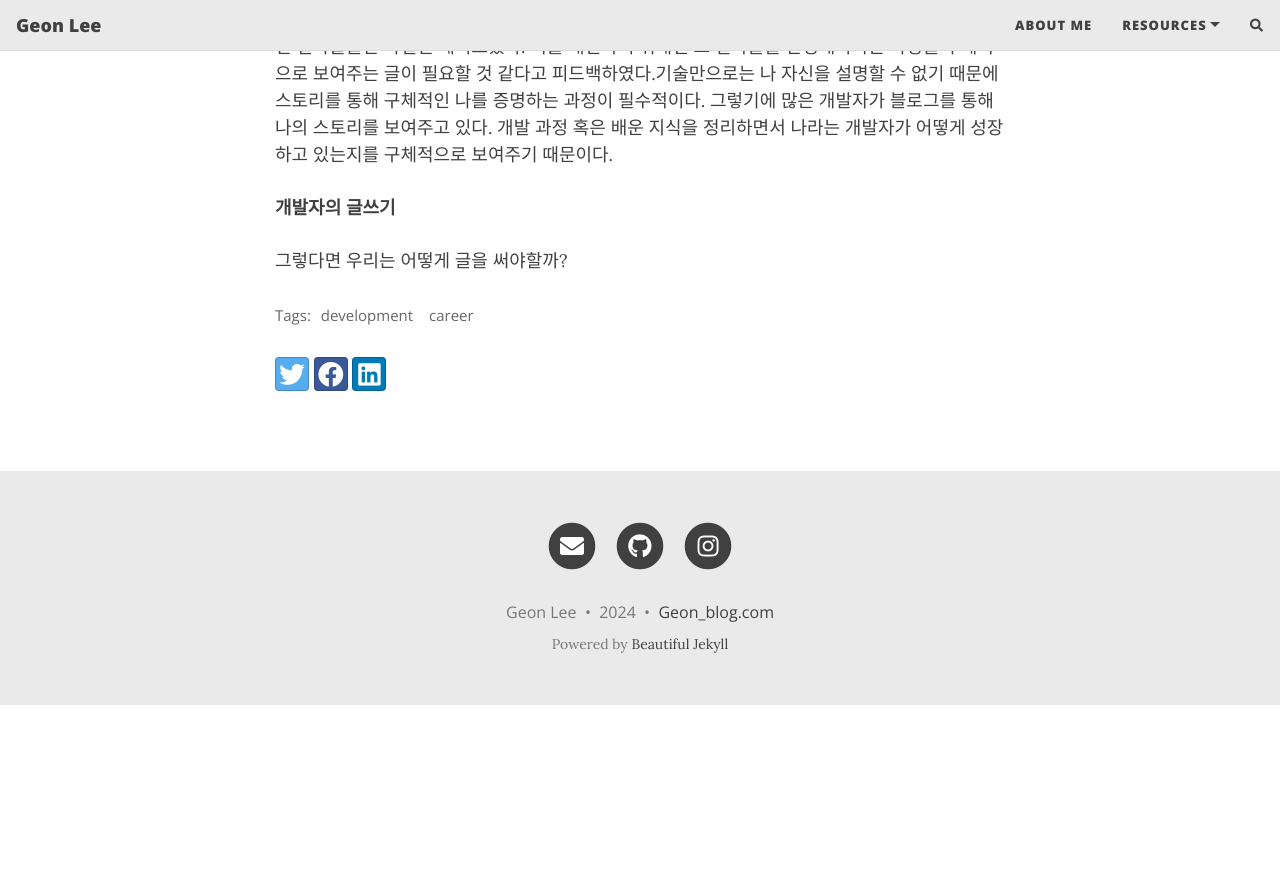
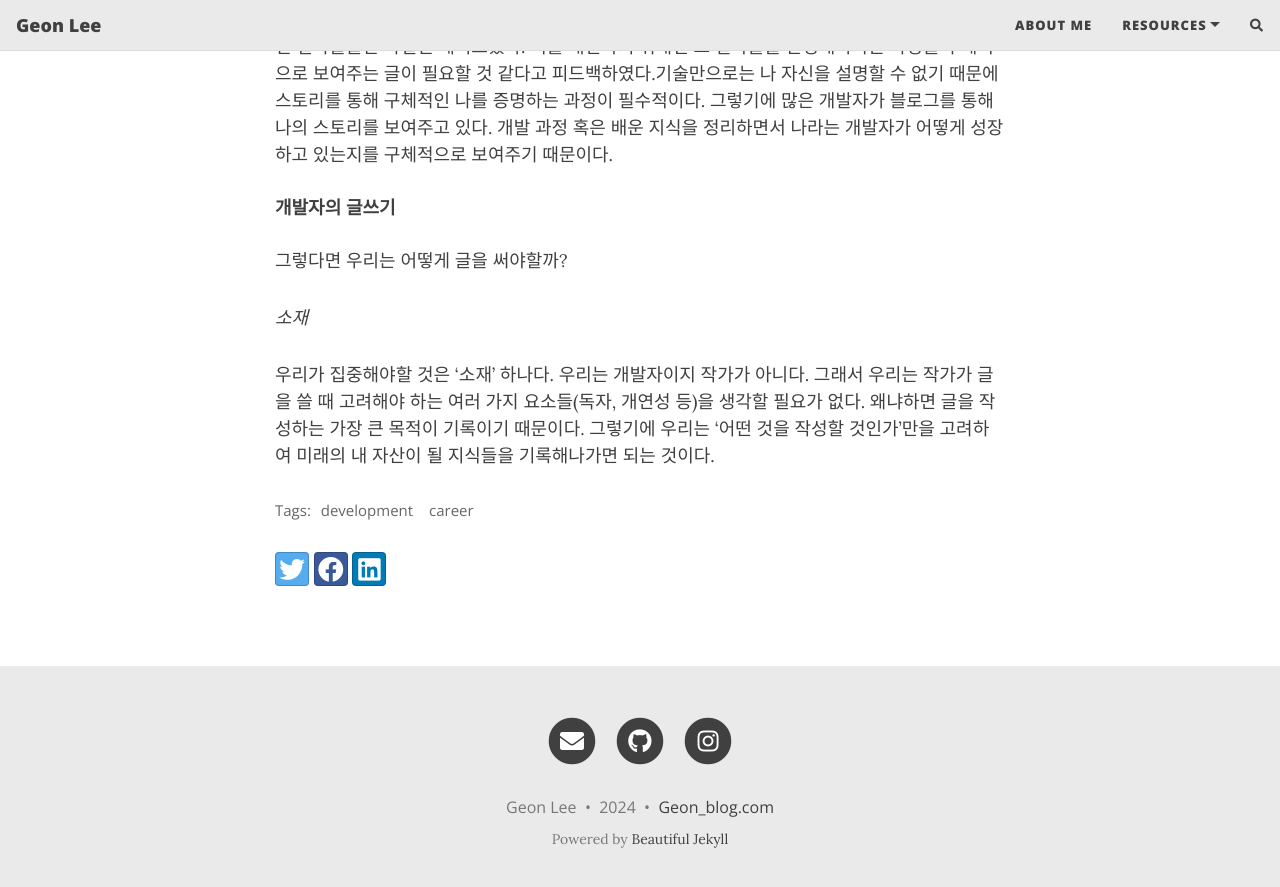
Before and after one commit to geon-2/geon-2.github.io, a Jekyll site: the page built from _posts/2024-02-26-start-career.md, in a window 1280 px wide and 900 px high, scrolled down 2867 px. Shown: the top 887 px of the window. Built offline with Jekyll 4.4.1, drawn with Linux system fonts in a browser that asks for light colours; nearby versions of some CDN libraries; comment, search, counter and statistics services are not loaded; before the commit the page ends 3572 px from its top, so only the background shows below that.

Commit message:
2024-02-26-start-career.md 업데이트

```diff
--- a/_posts/2024-02-26-start-career.md
+++ b/_posts/2024-02-26-start-career.md
@@ -52,3 +52,9 @@ tags: [development, career]
 #### 개발자의 글쓰기
 
 그렇다면 우리는 어떻게 글을 써야할까?
+
+_소재_
+
+우리가 집중해야할 것은 '소재' 하나다.
+우리는 개발자이지 작가가 아니다. 그래서 우리는 작가가 글을 쓸 때 고려해야 하는 여러 가지 요소들(독자, 개연성 등)을 생각할 필요가 없다. 왜냐하면 글을 작성하는 가장 큰 목적이 기록이기 때문이다.
+그렇기에 우리는 '어떤 것을 작성할 것인가'만을 고려하여 미래의 내 자산이 될 지식들을 기록해나가면 되는 것이다.
```
